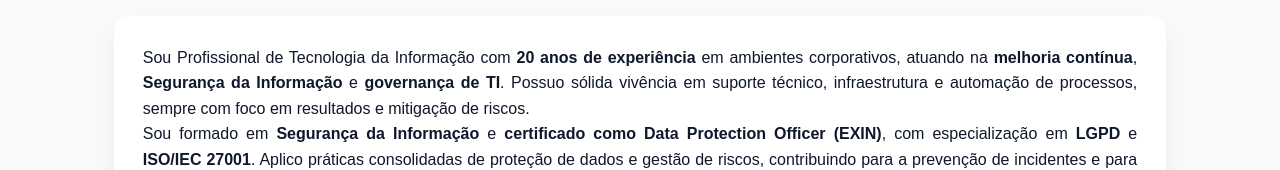
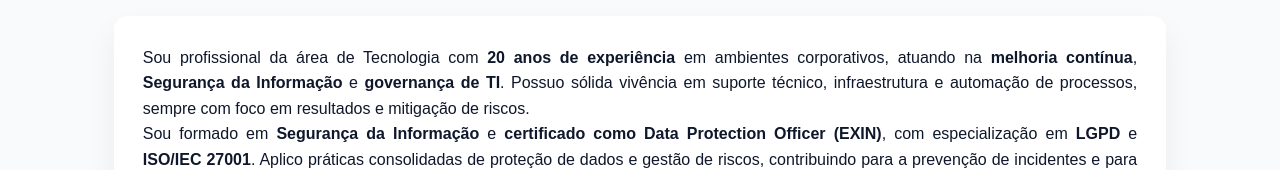
Before and after one commit to jardelsantos78/jardelsantos78.github.io, a plain HTML site: page index.html in a window 1280 px wide. Shown: the part 789-959 px from the top of the page. Drawn offline with Linux system fonts and the light colour scheme.

```diff
--- a/index.html
+++ b/index.html
@@ -212,7 +212,7 @@
 
   <div class="card sobre-completo">
     <p>
-      Sou Profissional de Tecnologia da Informação com
+      Sou profissional da área de Tecnologia com
       <strong>20 anos de experiência</strong> em ambientes corporativos,
       atuando na <strong>melhoria contínua</strong>,
       <strong>Segurança da Informação</strong> e
```
